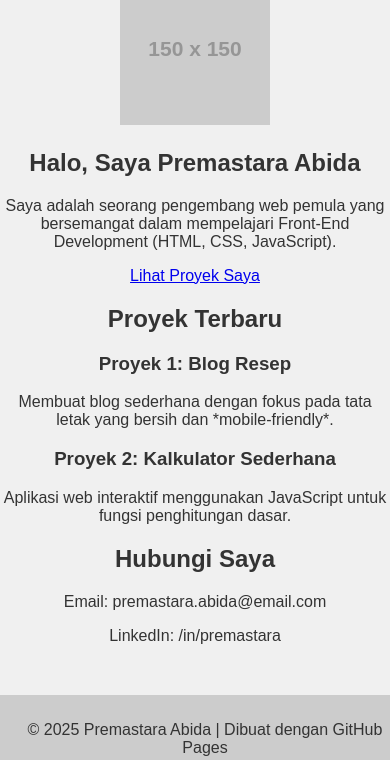
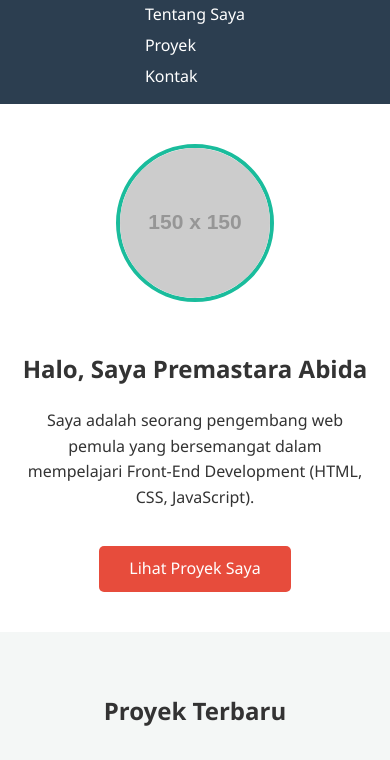
Before and after one commit to premastaraabida/my-first-website-project, a plain HTML site: page index.html in a window 390 px wide. Shown: the part 61-821 px from the top of the page. Drawn offline with Linux system fonts and the light colour scheme; placeholder pictures from the web are drawn by us.

Commit message:
Update style.css

```diff
--- a/style.css
+++ b/style.css
@@ -1,39 +1,115 @@
-/* Ini adalah kode CSS (untuk mengatur tampilan) */
-
+/* --- CSS Dasar (Berlaku untuk semua) --- */
 body {
-    font-family: Arial, sans-serif;
+    font-family: 'Segoe UI', Tahoma, Geneva, Verdana, sans-serif;
     margin: 0;
     padding: 0;
-    background-color: #f0f0f0; /* Latar belakang abu-abu muda */
+    background-color: #f4f7f6;
     color: #333;
+    line-height: 1.6;
+}
+
+/* --- Navigasi (Navbar) --- */
+nav {
+    display: flex; /* Menggunakan Flexbox untuk menata elemen sejajar */
+    justify-content: space-between; /* Memisahkan logo dan link */
+    align-items: center;
+    background-color: #2c3e50; /* Warna biru gelap */
+    padding: 15px 5%;
+    color: white;
+}
+
+.logo {
+    font-size: 1.5em;
+    font-weight: bold;
+}
+
+.nav-links a {
+    color: white;
+    text-decoration: none;
+    margin-left: 25px;
+    font-size: 1em;
+    transition: color 0.3s;
+}
+
+.nav-links a:hover {
+    color: #1abc9c; /* Warna hijau muda saat di-hover */
+}
+
+/* --- Bagian Konten --- */
+.content-section {
+    padding: 60px 5%;
+    text-align: center;
+    border-bottom: 1px solid #ddd;
+}
+
+.hero {
+    background-color: white;
+    padding: 80px 5%;
     text-align: center;
 }
 
-header {
-    background-color: #007bff; /* Warna biru */
-    color: white;
-    padding: 20px;
+.profile-img {
+    width: 150px;
+    height: 150px;
+    border-radius: 50%; /* Membuat gambar bundar */
+    object-fit: cover;
+    margin-bottom: 20px;
+    border: 4px solid #1abc9c;
 }
 
-main {
-    padding: 20px;
+.button {
+    display: inline-block;
+    background-color: #e74c3c; /* Warna merah */
+    color: white;
+    padding: 10px 30px;
+    margin-top: 20px;
+    text-decoration: none;
+    border-radius: 5px;
+    transition: background-color 0.3s;
 }
 
-button {
-    background-color: #28a745; /* Warna hijau */
-    color: white;
-    border: none;
-    padding: 10px 20px;
-    border-radius: 5px;
-    cursor: pointer;
-    margin-top: 10px;
+.button:hover {
+    background-color: #c0392b;
 }
 
+.project-item {
+    margin: 30px auto;
+    max-width: 600px;
+    padding: 20px;
+    border: 1px solid #ddd;
+    border-radius: 8px;
+    text-align: left;
+}
+
+/* --- Footer --- */
 footer {
-    background-color: #ccc;
-    color: #333;
-    padding: 10px;
-    position: fixed;
-    bottom: 0;
-    width: 100%;
+    background-color: #333;
+    color: white;
+    text-align: center;
+    padding: 20px 0;
 }
+
+/* --- Media Query untuk Responsivitas (Ponsel) --- */
+@media (max-width: 768px) {
+    /* Perubahan tampilan jika lebar layar kurang dari 768px (seperti ponsel) */
+
+    /* Navigasi: Tautan disusun vertikal */
+    nav {
+        flex-direction: column;
+        padding: 10px 5%;
+    }
+
+    .nav-links a {
+        margin: 5px 10px;
+        display: block; /* Membuat tautan memenuhi lebar */
+    }
+
+    .logo {
+        margin-bottom: 10px;
+    }
+
+    /* Konten: Padding sedikit dikurangi */
+    .content-section, .hero {
+        padding: 40px 5%;
+    }
+}
```
